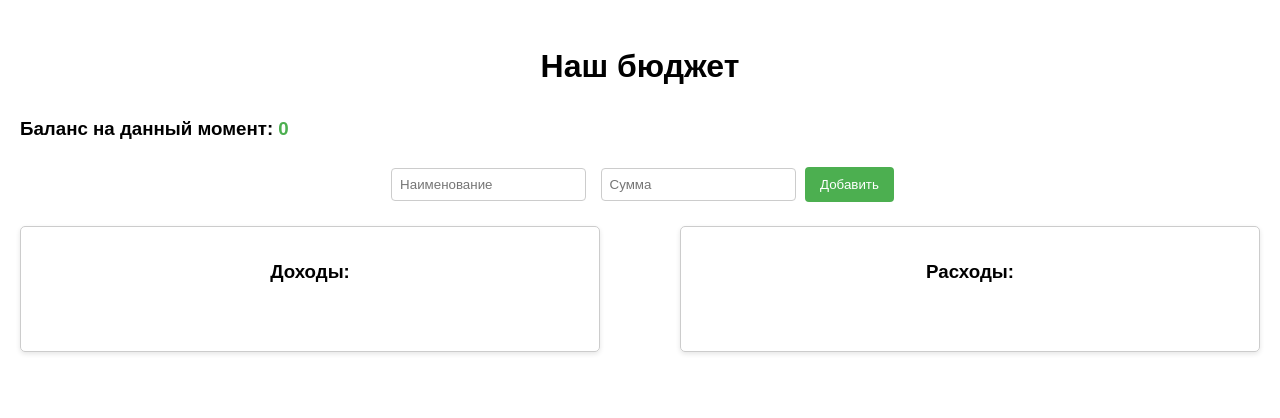
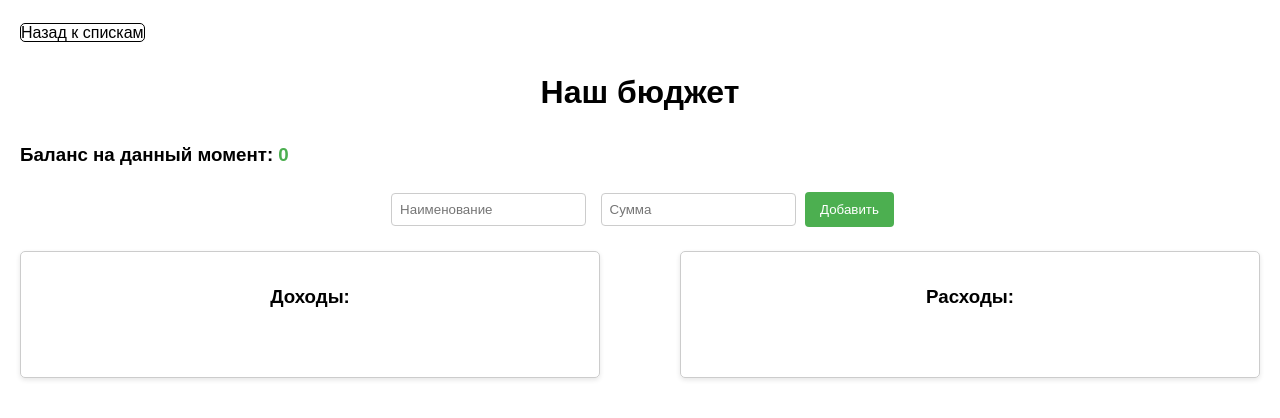
Before and after one commit to dias-asp/todo-list, a plain HTML site: page budget.html in a window 1280 px wide. Drawn offline with Linux system fonts and the light colour scheme; no server answers.

Commit message:
back link

```diff
--- a/budget.html
+++ b/budget.html
@@ -7,6 +7,7 @@
   <link rel="stylesheet" href="budgetstyle.css">
 </head>
 <body>
+<a href="index.html">Назад к спискам</a>
 <h1>Наш бюджет</h1>
 <h3>Баланс на данный момент: <span id="balance">0</span></h3>
 
--- a/budgetstyle.css
+++ b/budgetstyle.css
@@ -53,6 +53,13 @@ button:hover {
     gap: 20px;
     margin-top: 20px;
 }
+a {
+    text-decoration: none;
+    border: 1px solid black;
+    border-radius: 5px;
+    color: black;
+}
+
 
 .list-section {
     width: 45%;
```
